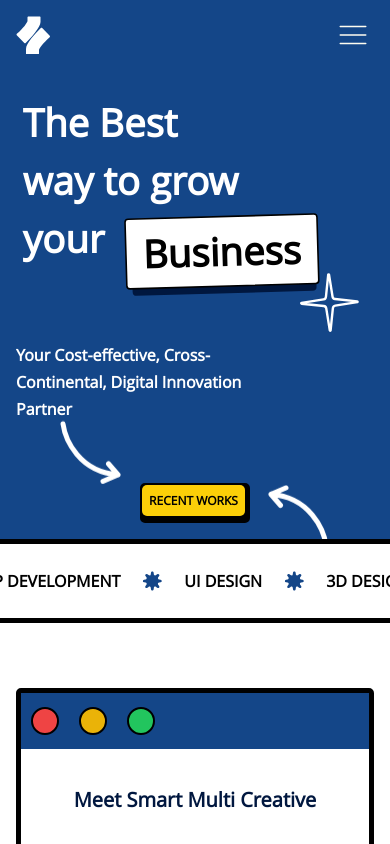
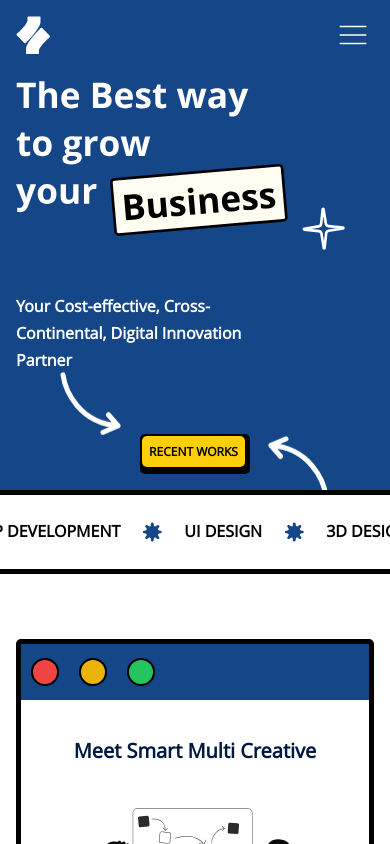
Before and after one commit to smartmulticreative1/websmc, a React (Vite) app: page / in a window 390 px wide. Shown: the top 844 px of the page. Built offline with nearby package versions, Linux system fonts and the light colour scheme.

Commit message:
Update Home.jsx

```diff
--- a/src/Pages/Home.jsx
+++ b/src/Pages/Home.jsx
@@ -13,6 +13,7 @@ import starTesti from '../assets/img/star-testi.svg'
 import devCard from '../assets/img/dev-card.svg'
 import digCard from '../assets/img/dig-card.svg'
 import hpDig from '../assets/img/hp-dig.svg'
+import textHome from '../assets/img/text-home.svg'
 import TextAnimation from '../Components/TextAnimation/TextAnimation'
 import {Helmet, HelmetProvider } from 'react-helmet-async'
 import CardCover from '../Components/CardCover/CardCover'
@@ -62,8 +63,9 @@ function Home() {
           <div className="home-header-content_wrapper xl:pt-[3.125rem] xl:pb-[5.25rem] xl:ps-[4.375rem] overflow-hidden">
             <div className="home-header_content text-color-alternate flex flex-col justify-center gap-[3.75rem]">
               <div className="home-header-detail_content flex flex-col gap-[1.875rem]">
-                <div className="home-header_title sm:max-w-[29.188rem] max-w-[19.188rem] sm:h-[21.125rem] h-[15.125rem] pe-[1rem] sm:scale-100 scale-[.8] sm:translate-x-0 translate-x-[-1.5rem]">
-                  <div>
+                <div className="home-header_title sm:max-w-[29.188rem] sm:h-[21.125rem] pe-[1rem] sm:translate-x-0 w-full">
+                  <img src={textHome} alt="" className='w-full sm:hidden block' />
+                  <div className='hidden sm:block'>
                     <h2 className='xl:leading-[6.125rem] leading-normal sm:text-[4.5rem] text-[3rem]'>The Best way to grow your</h2>
                     <div className="sm:translate-x-[12rem] sm:translate-y-[-5rem] translate-y-[-4rem] translate-x-[8rem] flex flex-nowrap">
                       <div className="relative rotate-[-1.65deg]">
```
